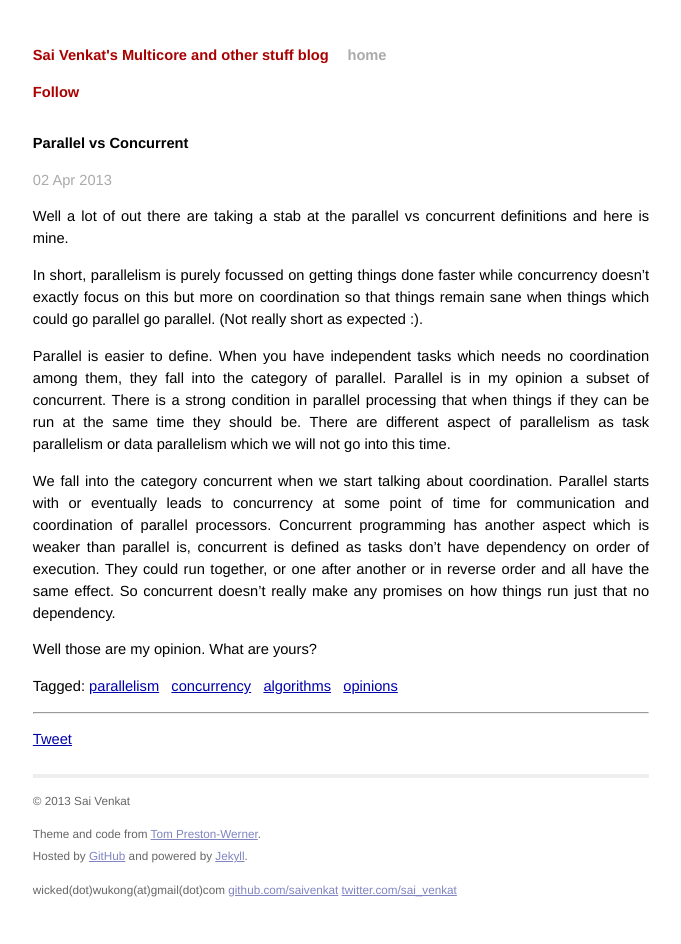
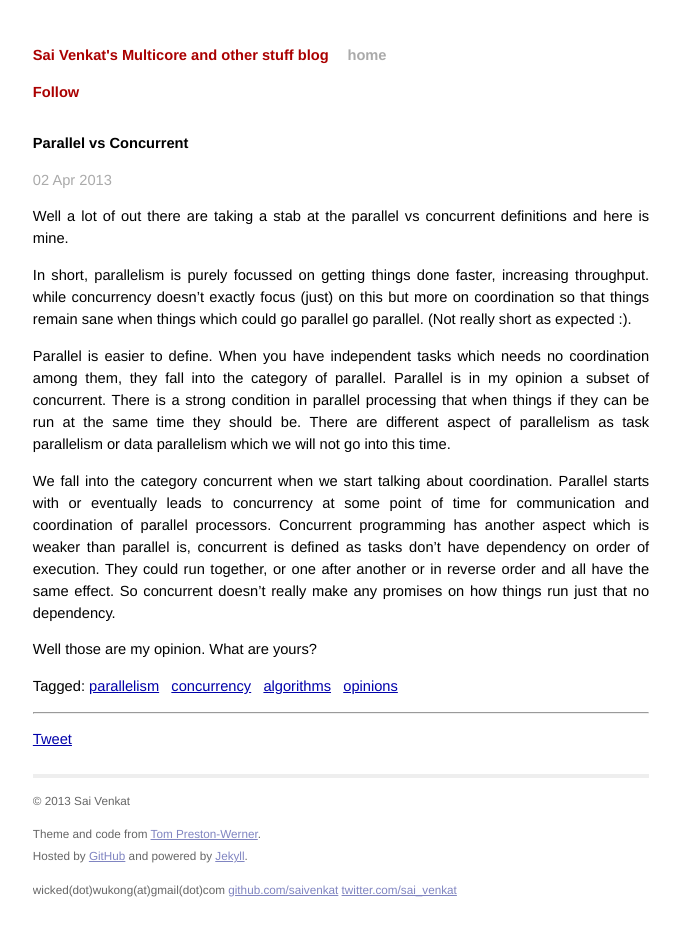
Before and after one commit to saivenkat/saivenkat.github.com, a Jekyll site: the page built from _posts/2013-04-02-parallel-vs-concurrent.md, in a window 1280 px wide. Shown: the whole page, without its empty margins (299-980 px from the left). Built offline with Jekyll 4.4.1, drawn with Linux system fonts in a browser that asks for light colours; Markdown is read by kramdown in place of the engine named in the settings; comment, search, counter and statistics services are not loaded.

Commit message:
Edit of parallel vs concurrent

```diff
--- a/_posts/2013-04-02-parallel-vs-concurrent.md
+++ b/_posts/2013-04-02-parallel-vs-concurrent.md
@@ -11,8 +11,8 @@ published: true
 Well a lot of out there are taking a stab at the parallel vs concurrent
 definitions and here is mine.
 
-In short, parallelism is purely focussed on getting things done faster
-while concurrency doesn't exactly focus on this but more on coordination
+In short, parallelism is purely focussed on getting things done faster,
+increasing throughput. while concurrency doesn't exactly focus (just) on this but more on coordination
 so that things remain sane when things which could go parallel go
 parallel. (Not really short as expected :).
 
```
